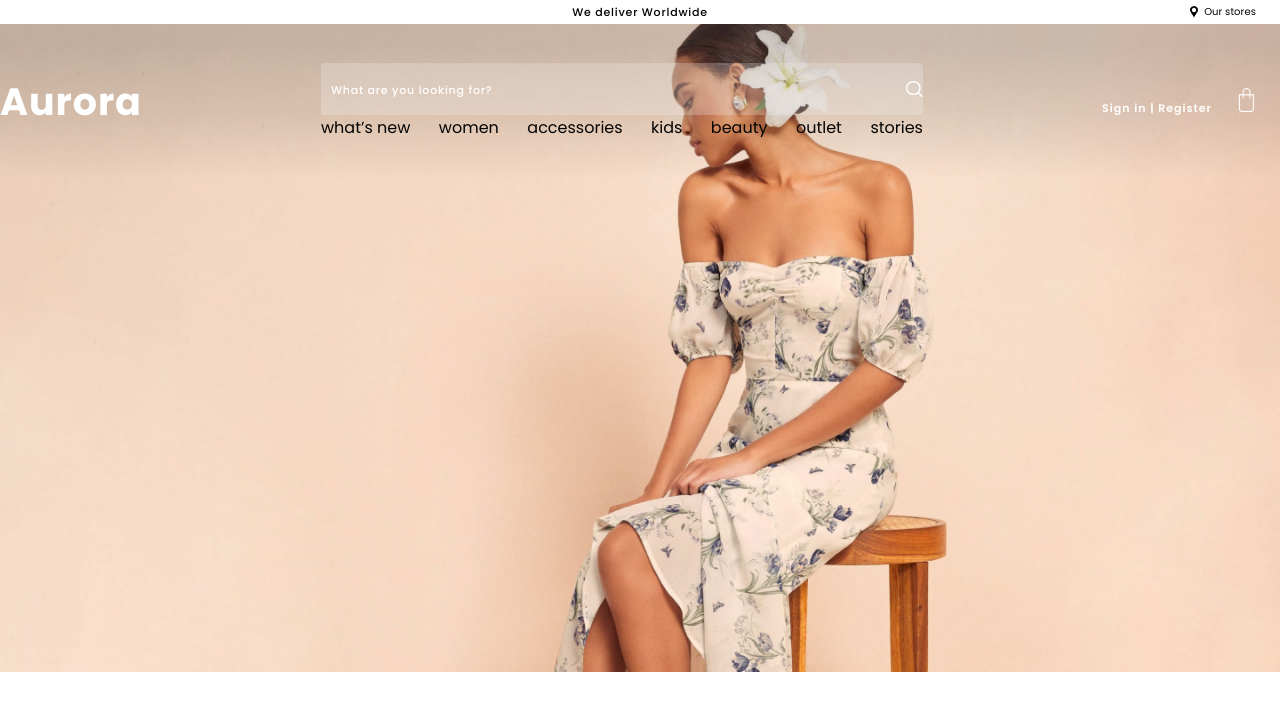
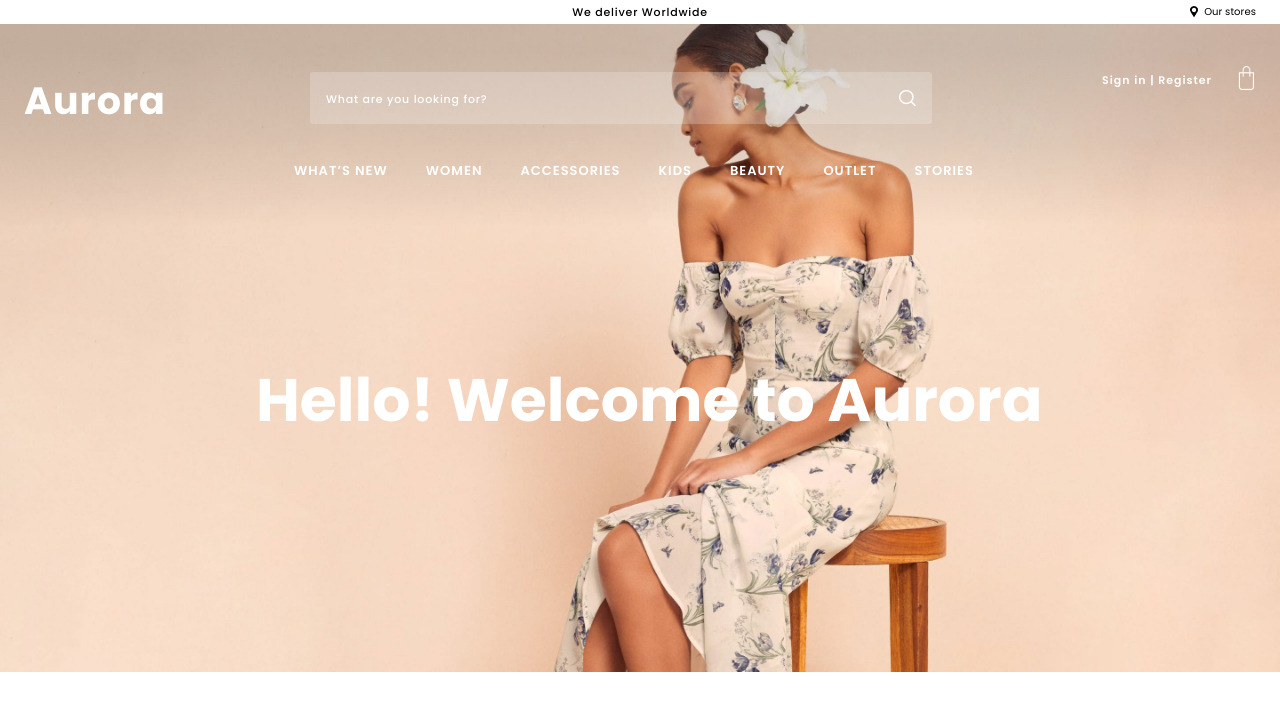
Before and after one commit to UAHIG/Aurora, a plain HTML site: page index.html in a window 1280 px wide. Drawn offline with Linux system fonts and the light colour scheme.

```diff
--- a/index.html
+++ b/index.html
@@ -25,29 +25,33 @@
     <div class="gradient"></div>
     <div class="under-header">
       <div class="left-section">Aurora</div>
-      <div class="nav-block">
+      <div class="nav-container">
       <div class="middle-section" id="middleSection">
         <input type="text" class="middle-section-placeholder-text" id="placeholderText" placeholder="What are you looking for?">
       </div>
       <div class="nav-items">
-        <div>what’s new</div>
-        <div>women</div>
-        <div>accessories</div>
-        <div>kids</div>
-        <div>beauty</div>
-        <div>outlet</div>
-        <div>stories</div>
+        <p>what’s new</p>
+        <p>women</p>
+        <p>accessories</p>
+        <p>kids</p>
+        <p>beauty</p>
+        <p>outlet</p>
+        <p>stories</p>
       </div>
     </div>
       <div class="right-section">
         <div class="sign-and-register">Sign in  |  Register</div>
+        <div class="basket-img-container">
         <img id="basket-img" src="/images/basket copy.png" alt="basket-img">
+      </div>
       </div>
     </div>
   </div>
 
   </nav>
-  <main></main>
+  <main>
+    <div class="witamy">Hello! Welcome to Aurora</div>
+  </main>
   <footer></footer>
  <script src="/scripts/script.js"></script>
 </body>
--- a/styles/style.css
+++ b/styles/style.css
@@ -71,20 +71,31 @@ body {
 .under-header {
     height: 155px;
     display: flex;
-    align-items: center;
     flex-direction: row;
     justify-content: space-between;
     font-family: 'Poppins', sans-serif;
+    padding-top: 48px;
 }
 
-.nav-block {
+.nav-container {
   display: block;
+  width: 680px;
+
 }
 
 .nav-items {
+  position: relative;
   display: flex;
   flex-direction: row;
   justify-content: space-between;
+  color: #ffff;
+  text-transform: uppercase;
+  font-family: 'Poppins', sans-serif;
+  font-weight: 600;
+  font-size: 13px;
+  line-height: 20px;
+  letter-spacing: 1px;
+
 }
 
 .middle-section {
@@ -100,13 +111,17 @@ body {
  border-radius: 3px;
  outline: none;
  z-index: 100;
- padding-left: 10px;
+ padding-left: 16px;
+ padding-right: 16px;
  background-color: rgba(247, 247, 247, 0.24);
  width: 590px;
  height: 50px;
  background-image: url("/images/Fill 1.png");
  background-repeat: no-repeat;
- background-position:right;
+ background-position: center right 16px;
+ margin-bottom: 24px;
+ margin-left: 16px;
+ margin-right: 16px;
 }
 
 #placeholderText::placeholder {
@@ -118,11 +133,6 @@ body {
   line-height: 16px;
   letter-spacing: 0.8px;
 
-}
-
-.holder-text {
-  color: #ffff;
-  z-index: 100;
 }
 
 .right-section {
@@ -139,6 +149,10 @@ body {
   align-self: baseline;
 }
 
+.basket-img-container {
+  margin-top: -6px;
+}
+
 #basket-img {
   align-self:first baseline;
   margin-left: 26px;
@@ -151,8 +165,22 @@ body {
   font-size: 38px;
   font-weight: 700;
   color: #ffff;
-  align-self: center;
   line-height: 57px;
   letter-spacing: 0.95px;
   z-index: 100;
+  margin-left: 24px;
 }
+
+.witamy {
+  width: 80%;
+  margin-top: 10%;
+  font-size: 60px;
+  font-family: 'Poppins', sans-serif;
+  font-style: normal;
+  line-height: 90px;
+  font-weight: 700;
+  color: #ffff;
+  position: absolute;
+  left: 60%;
+  transform: translateX(-50%);
+}
```
